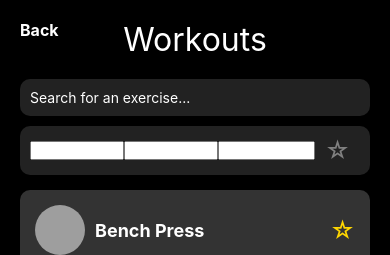
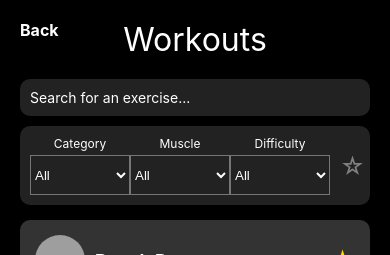
Before and after one commit to Ay320/fitness-app, a React Native app in the folder frontend/: screen /FindWorkoutScreen in a window 390 px wide. Shown: the top 255 px of the page. Built offline with nearby package versions, Linux system fonts and the light colour scheme; no server answers; grey boxes are pictures that could not be loaded.

Commit message:
fix filters

```diff
--- a/frontend/app/Screens/FindWorkoutScreen.js
+++ b/frontend/app/Screens/FindWorkoutScreen.js
@@ -1,10 +1,19 @@
 import React, { useState, useEffect } from 'react';
-import { View, Text, TextInput, FlatList, TouchableOpacity, Image, StyleSheet } from 'react-native';
+import {
+  View,
+  Text,
+  TextInput,
+  FlatList,
+  TouchableOpacity,
+  Image,
+  StyleSheet,
+  Dimensions
+} from 'react-native';
 import { Picker } from '@react-native-picker/picker';
 import { useNavigation } from '@react-navigation/native';
 import { exercises } from './Exercises';
 
-function FindWorkoutScreen({ route }) {
+export default function FindWorkoutScreen({ route }) {
   const navigation = useNavigation();
   const { onSelectExercise } = route.params || {};
   const [search, setSearch] = useState('');
@@ -15,24 +24,26 @@ function FindWorkoutScreen({ route }) {
   const [favouritesOnly, setFavouritesOnly] = useState(false);
   const [filteredExercises, setFilteredExercises] = useState(exercises);
 
+  const screenWidth = Dimensions.get('window').width;
+  const pickerWidth = (screenWidth - 40 - 50) / 3; // 20px padding on each side + 50px for fav star
+
   useEffect(() => {
-    let results = exercises.filter(
-      (ex) =>
+    const results = exercises.filter(ex =>
       ex.name.toLowerCase().includes(search.toLowerCase()) &&
       (filter === 'All' || ex.category === filter) &&
       (muscleFilter === 'All' || ex.primMusc === muscleFilter || ex.secondMusc === muscleFilter) &&
       (difficultyFilter === 'All' || ex.diffLvl === difficultyFilter) &&
       (!favouritesOnly || favourites.includes(ex.id))
     );
-
     setFilteredExercises(results);
   }, [search, filter, muscleFilter, difficultyFilter, favouritesOnly, favourites]);
 
-  const toggleFavourite = (id) => {
-    setFavourites((prev) => (prev.includes(id) ? prev.filter((favId) => favId !== id) : [...prev, id]));
-  };
+  const toggleFavourite = id =>
+    setFavourites(prev =>
+      prev.includes(id) ? prev.filter(favId => favId !== id) : [...prev, id]
+    );
 
-  const handleSelectWorkout = (workout) => {
+  const handleSelectWorkout = workout => {
     navigation.navigate('WorkoutDetailsScreen', {
       workoutId: workout.id,
       fromAddWorkout: !!onSelectExercise,
@@ -42,7 +53,6 @@ function FindWorkoutScreen({ route }) {
 
   return (
     <View style={styles.background}>
-      {/* Back Button */}
       <TouchableOpacity onPress={() => navigation.goBack()} style={styles.backButton}>
         <Text style={styles.backButtonText}>Back</Text>
       </TouchableOpacity>
@@ -58,14 +68,31 @@ function FindWorkoutScreen({ route }) {
       />
 
       <View style={styles.filtersContainer}>
-        <Picker selectedValue={filter} style={styles.picker} onValueChange={setFilter}>
+        <View style={[styles.filterItem, { width: pickerWidth }]}>
+          <Text style={styles.filterLabel}>Category</Text>
+          <Picker
+            selectedValue={filter}
+            mode="dropdown"
+            dropdownIconColor="white"
+            style={styles.picker}
+            onValueChange={setFilter}
+          >
             <Picker.Item label="All" value="All" />
             <Picker.Item label="Strength" value="Strength" />
             <Picker.Item label="Cardio" value="Cardio" />
             <Picker.Item label="Balance" value="Balance" />
           </Picker>
+        </View>
 
-        <Picker selectedValue={muscleFilter} style={styles.picker} onValueChange={setMuscleFilter}>
+        <View style={[styles.filterItem, { width: pickerWidth }]}>
+          <Text style={styles.filterLabel}>Muscle</Text>
+          <Picker
+            selectedValue={muscleFilter}
+            mode="dropdown"
+            dropdownIconColor="white"
+            style={styles.picker}
+            onValueChange={setMuscleFilter}
+          >
             <Picker.Item label="All" value="All" />
             <Picker.Item label="Chest" value="Chest" />
             <Picker.Item label="Triceps" value="Triceps" />
@@ -76,15 +103,28 @@ function FindWorkoutScreen({ route }) {
             <Picker.Item label="Shoulders" value="Shoulders" />
             <Picker.Item label="Cardio" value="Cardio" />
           </Picker>
+        </View>
 
-        <Picker selectedValue={difficultyFilter} style={styles.picker} onValueChange={setDifficultyFilter}>
+        <View style={[styles.filterItem, { width: pickerWidth }]}>
+          <Text style={styles.filterLabel}>Difficulty</Text>
+          <Picker
+            selectedValue={difficultyFilter}
+            mode="dropdown"
+            dropdownIconColor="white"
+            style={styles.picker}
+            onValueChange={setDifficultyFilter}
+          >
             <Picker.Item label="All" value="All" />
             <Picker.Item label="Beginner" value="Beginner" />
             <Picker.Item label="Intermediate" value="Intermediate" />
             <Picker.Item label="Advanced" value="Advanced" />
           </Picker>
+        </View>
 
-        <TouchableOpacity onPress={() => setFavouritesOnly(!favouritesOnly)}>
+        <TouchableOpacity
+          onPress={() => setFavouritesOnly(prev => !prev)}
+          style={styles.favoriteButton}
+        >
           <Text style={[styles.favouriteStar, favouritesOnly && styles.activeStar]}>
             {favouritesOnly ? '★' : '☆'}
           </Text>
@@ -93,13 +133,18 @@ function FindWorkoutScreen({ route }) {
 
       <FlatList
         data={filteredExercises}
-        keyExtractor={(item) => item.id}
+        keyExtractor={item => item.id}
         renderItem={({ item }) => (
-          <TouchableOpacity style={styles.workoutItem} onPress={() => handleSelectWorkout(item)}>
+          <TouchableOpacity
+            style={styles.workoutItem}
+            onPress={() => handleSelectWorkout(item)}
+          >
             <Image source={{ uri: item.image }} style={styles.image} />
             <Text style={styles.exerciseName}>{item.name}</Text>
             <TouchableOpacity onPress={() => toggleFavourite(item.id)}>
-              <Text style={styles.favouriteText}>{favourites.includes(item.id) ? '★' : '☆'}</Text>
+              <Text style={styles.favouriteText}>
+                {favourites.includes(item.id) ? '★' : '☆'}
+              </Text>
             </TouchableOpacity>
           </TouchableOpacity>
         )}
@@ -129,21 +174,35 @@ const styles = StyleSheet.create({
   },
   filtersContainer: {
     flexDirection: 'row',
-    alignItems: 'center',
+    alignItems: 'flex-start',
     justifyContent: 'space-between',
     backgroundColor: '#222',
     padding: 10,
     borderRadius: 10,
     marginBottom: 10,
+    width: '100%',
+  },
+  filterItem: {
+    alignItems: 'center',
+  },
+  filterLabel: {
+    color: 'white',
+    fontSize: 12,
+    marginBottom: 4,
   },
   picker: {
     color: 'white',
-    flex: 1,
+    height: 40,
+    width: '100%',
+    backgroundColor: '#222',
+  },
+  favoriteButton: {
+    paddingHorizontal: 10,
+    marginTop: 16,
   },
   favouriteStar: {
     fontSize: 24,
     color: 'gray',
-    paddingHorizontal: 10,
   },
   activeStar: {
     color: 'gold',
@@ -188,5 +247,3 @@ const styles = StyleSheet.create({
     fontWeight: 'bold',
   },
 });
-
-export default FindWorkoutScreen;
```
Lines whose indentation alone changed are shown as unchanged.
